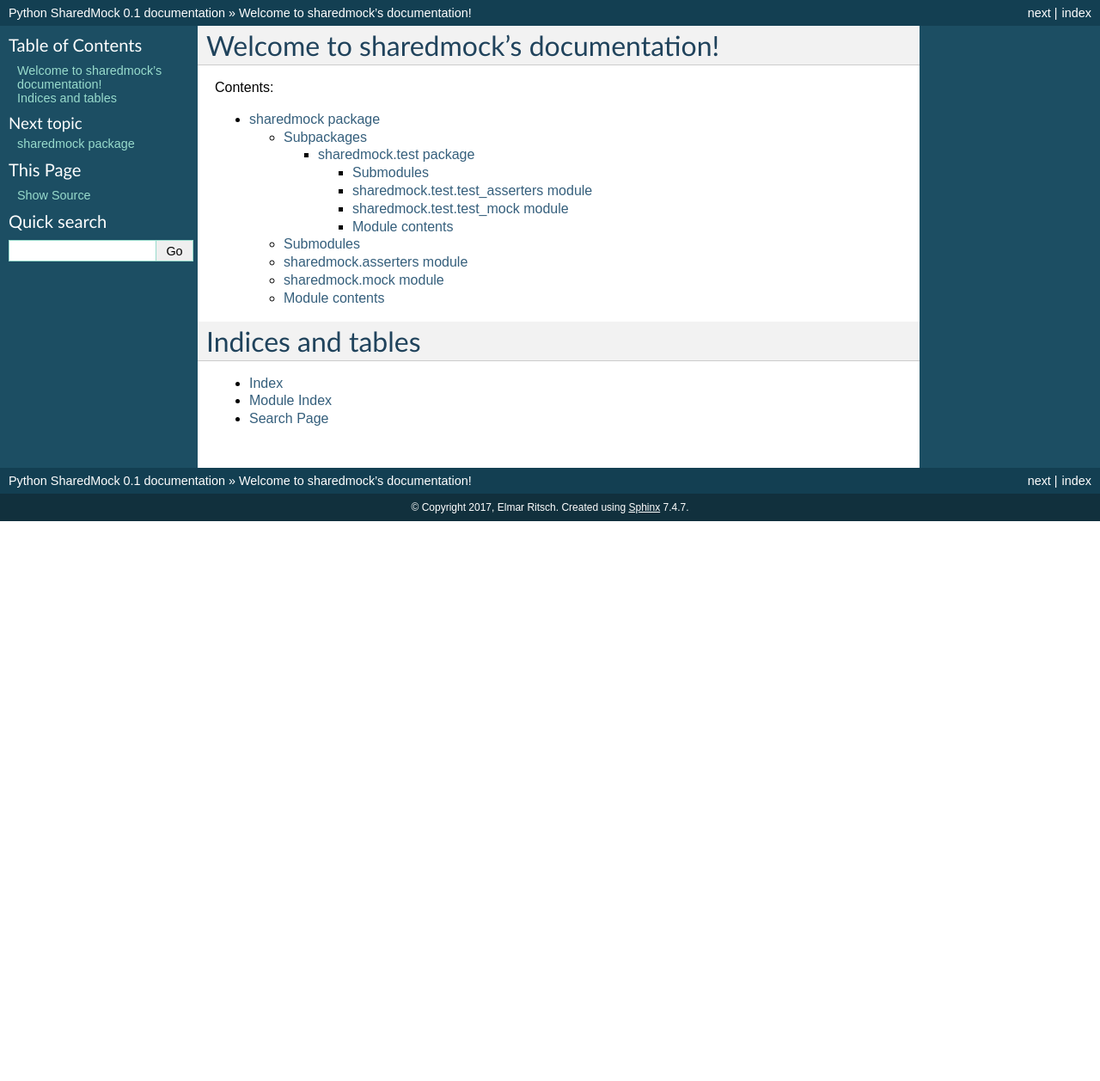
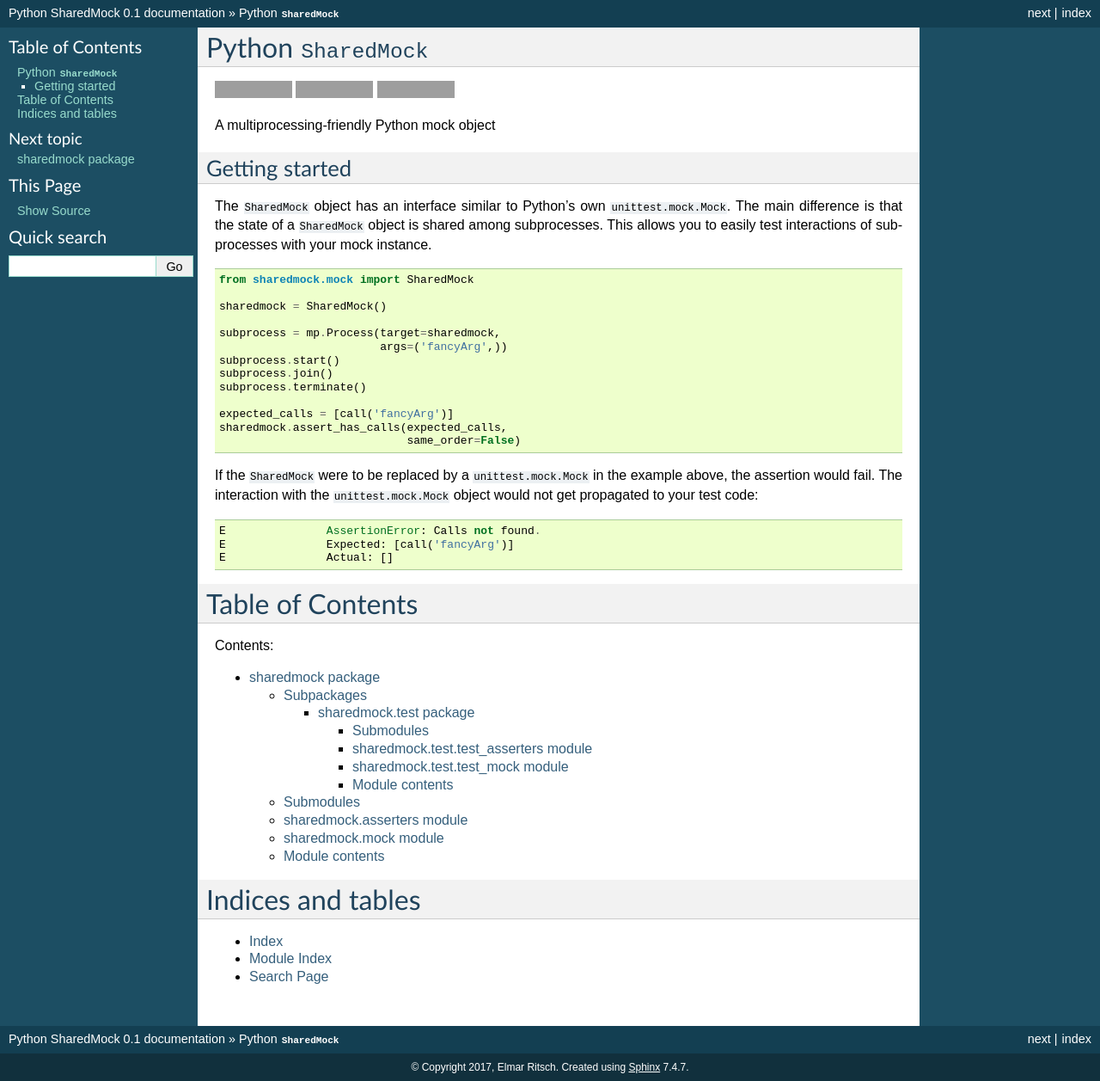
Before and after one commit to ScriptingSquirrel/python-sharedmock, a Sphinx documentation site: the page built from docs/index.rst, in a window 1280 px wide. Shown: the whole page at 86% size. Built offline with Sphinx 7.4.7, drawn with Linux system fonts in a browser that asks for light colours; before the commit the page ends 900 px from its top, so only the background shows below that; grey boxes are pictures that could not be loaded.

Commit message:
Include README file in Sphinx index page

```diff
--- a/README.rst
+++ b/README.rst
@@ -1,7 +1,14 @@
-|Build Status| |Coverage Status| |Documentation Status|
-
 Python ``SharedMock``
 =====================
+
+|Build Status| |Coverage Status| |Docs Status|
+
+.. |Build Status| image:: https://travis-ci.org/elritsch/python-sharedmock.svg?branch=master
+   :target: https://travis-ci.org/elritsch/python-sharedmock
+.. |Coverage Status| image:: https://coveralls.io/repos/github/elritsch/python-sharedmock/badge.svg?branch=master
+   :target: https://coveralls.io/github/elritsch/python-sharedmock?branch=master
+.. |Docs Status| image:: https://readthedocs.org/projects/python-sharedmock/badge/?version=latest
+   :target: http://python-sharedmock.readthedocs.io/en/latest/?badge=latest
 
 A multiprocessing-friendly Python mock object
 
@@ -40,10 +47,9 @@
     E               Expected: [call('fancyArg')]
     E               Actual: []
 
+Documentation
+-------------
 
-.. |Build Status| image:: https://travis-ci.org/elritsch/python-sharedmock.svg?branch=master
-   :target: https://travis-ci.org/elritsch/python-sharedmock
-.. |Coverage Status| image:: https://coveralls.io/repos/github/elritsch/python-sharedmock/badge.svg?branch=master
-   :target: https://coveralls.io/github/elritsch/python-sharedmock?branch=master
-.. |Documentation Status| image:: https://readthedocs.org/projects/python-sharedmock/badge/?version=latest
-   :target: http://python-sharedmock.readthedocs.io/en/latest/?badge=latest
+Documentation can be found on `Read the Docs`_.
+
+.. _Read the Docs: https://python-sharedmock.readthedocs.io
--- a/docs/index.rst
+++ b/docs/index.rst
@@ -3,8 +3,11 @@
    You can adapt this file completely to your liking, but it should at least
    contain the root `toctree` directive.
 
-Welcome to sharedmock's documentation!
-======================================
+.. include:: ../README.rst
+   :end-before: Documentation
+
+Table of Contents
+=================
 
 .. toctree::
    :maxdepth: 4
```
